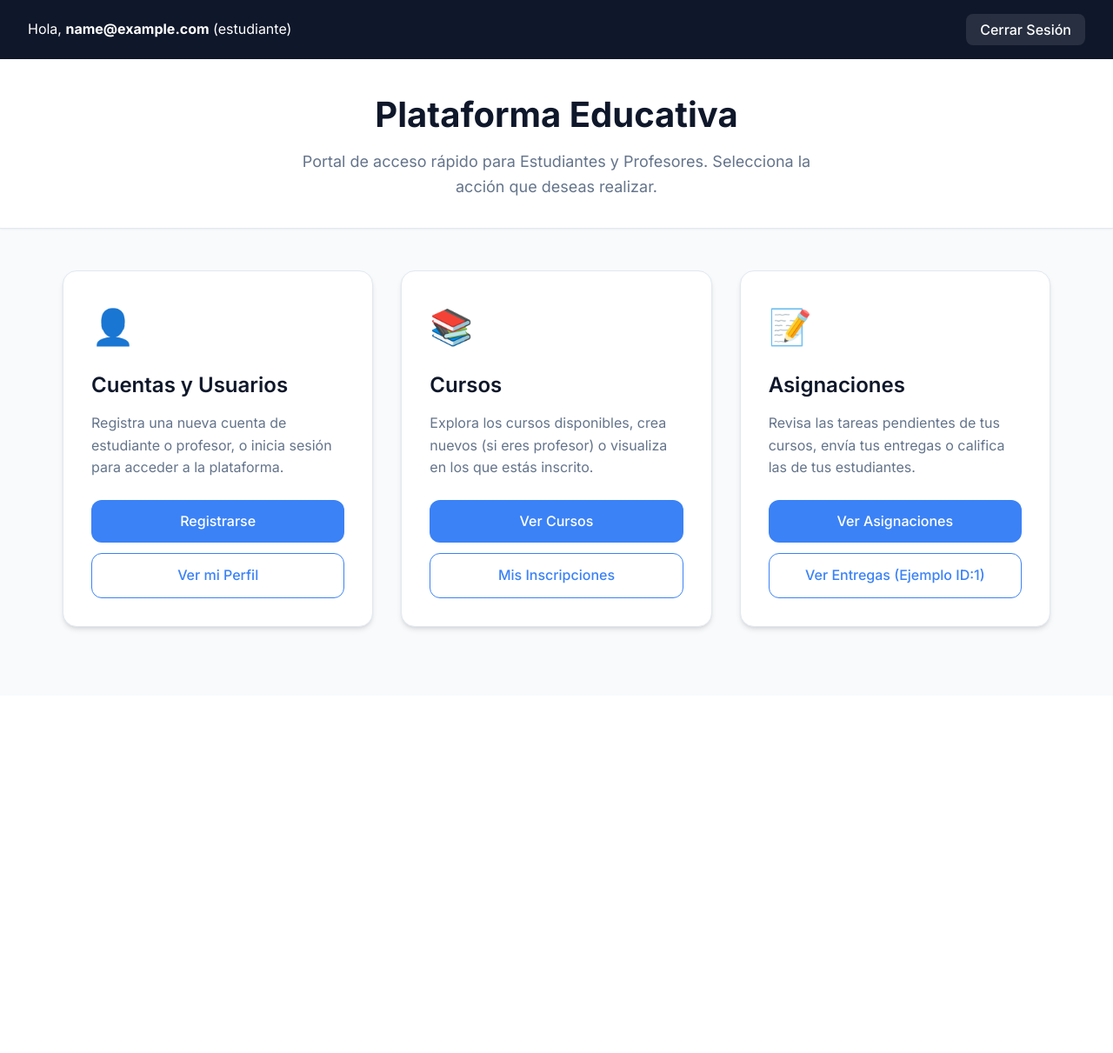
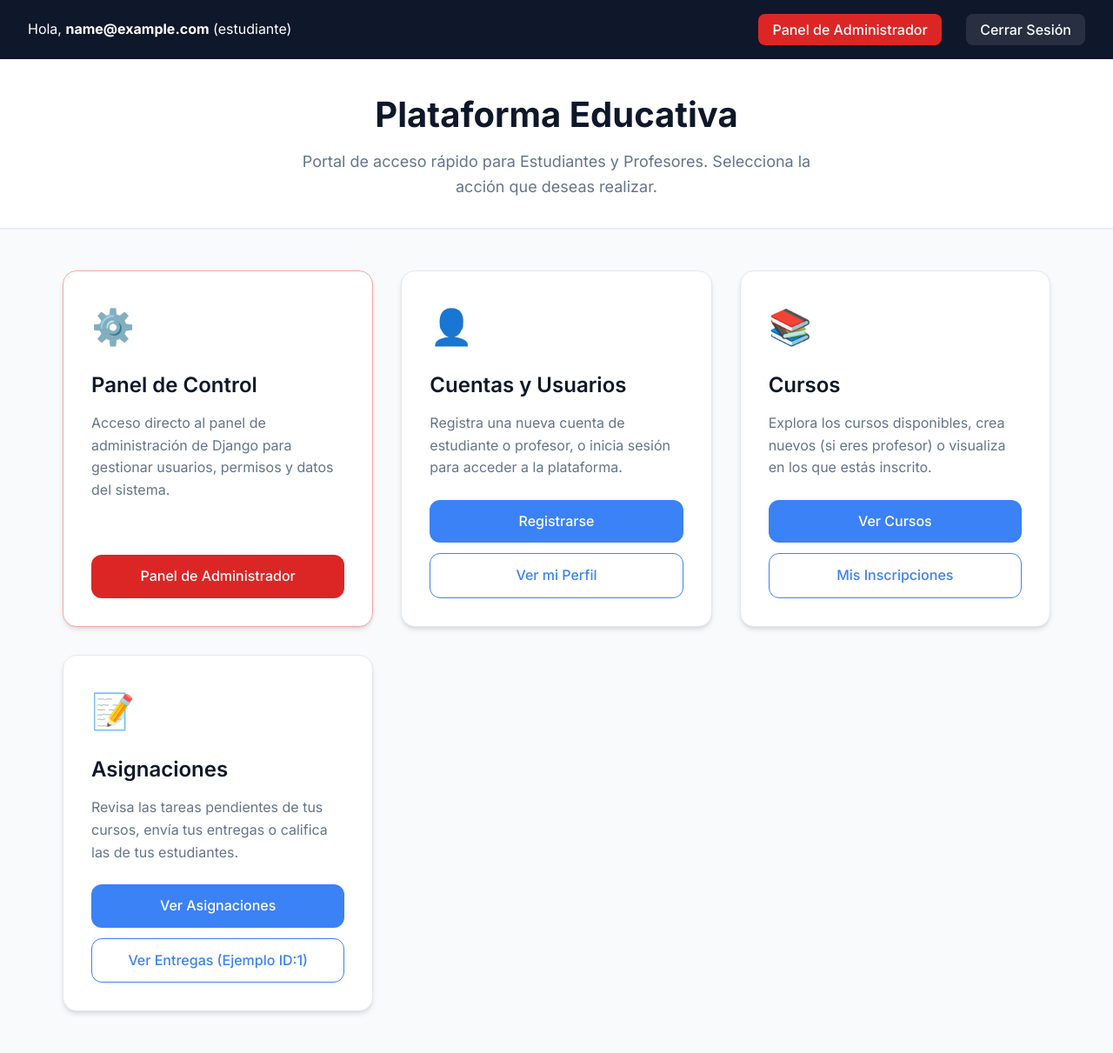
Before and after one commit to diocex8/proyecto-django, a Django app: page / in a window 1280 px wide. Shown: the whole page at 87% size. Before the commit the page ends 726 px from the top, so only its background shows below. Run offline with Django 5.2, Linux system fonts and the light colour scheme; the visitor is signed in with stand-in values (Sample User, id 1).

Commit message:
feat: agregar boton Panel de Administrador para usuarios administradores

```diff
--- a/templates/index.html
+++ b/templates/index.html
@@ -194,6 +194,9 @@
         </div>
         <div>
             {% if request.user.is_authenticated %}
+                {% if request.user.is_staff or request.user.is_superuser or request.user.rol == 'administrador' %}
+                    <a href="/admin/" style="background: #dc2626; color: white; margin-right: 0.5rem;">Panel de Administrador</a>
+                {% endif %}
                 <form method="post" action="/api-auth/logout/?next=/" style="display:inline;">
                     {% csrf_token %}
                     <button type="submit">Cerrar Sesión</button>
@@ -211,6 +214,18 @@
 
     <main>
         <div class="dashboard-grid">
+
+            {% if request.user.is_staff or request.user.is_superuser or request.user.rol == 'administrador' %}
+            <!-- Tarjeta: Administración -->
+            <div class="card" style="border-color: #fca5a5;">
+                <div class="card-icon">⚙️</div>
+                <h2 class="card-title">Panel de Control</h2>
+                <p class="card-desc">Acceso directo al panel de administración de Django para gestionar usuarios, permisos y datos del sistema.</p>
+                <div class="btn-group">
+                    <a href="/admin/" class="btn btn-primary" style="background-color: #dc2626;">Panel de Administrador</a>
+                </div>
+            </div>
+            {% endif %}
 
             <!-- Tarjeta: Usuarios y Autenticación -->
             <div class="card">
```
